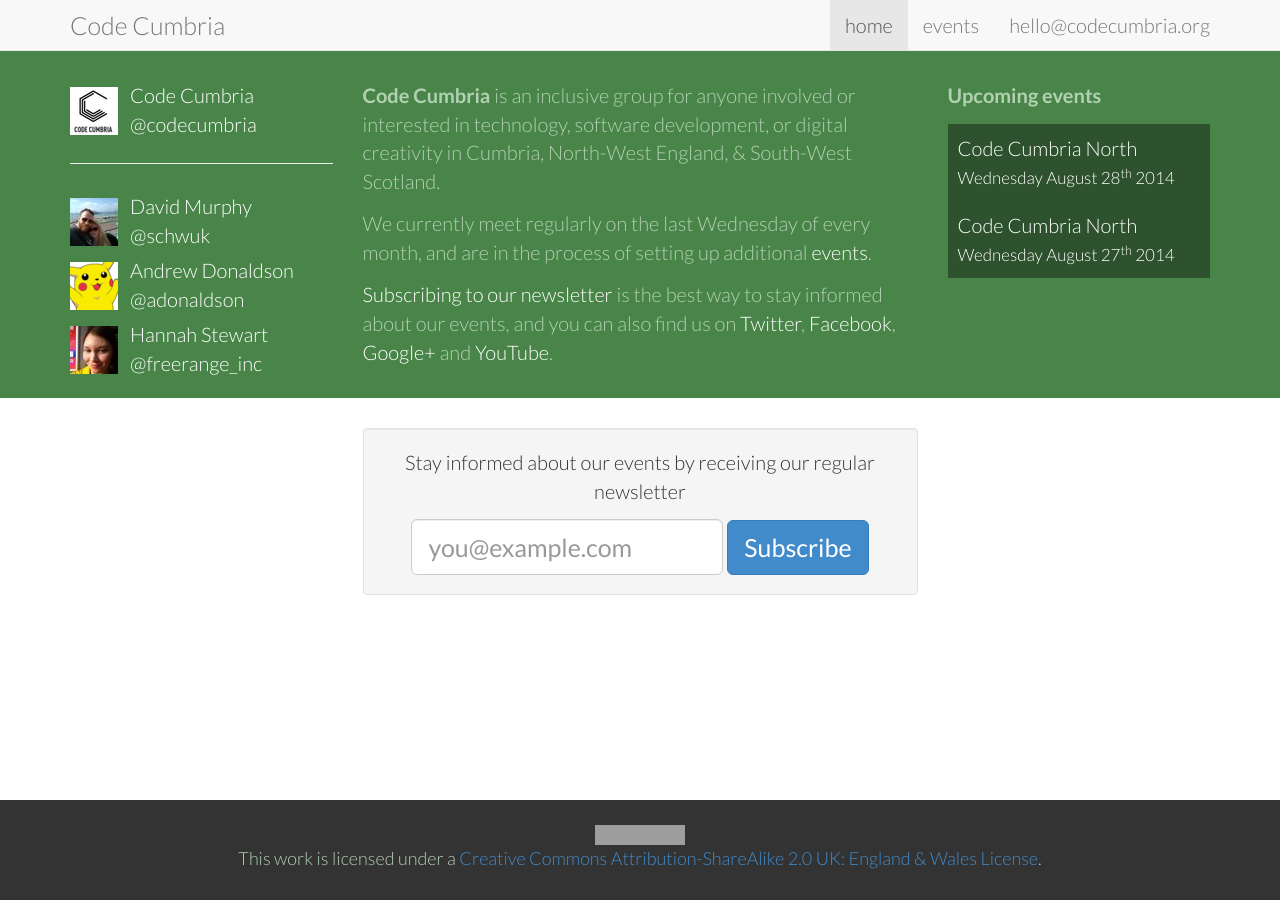
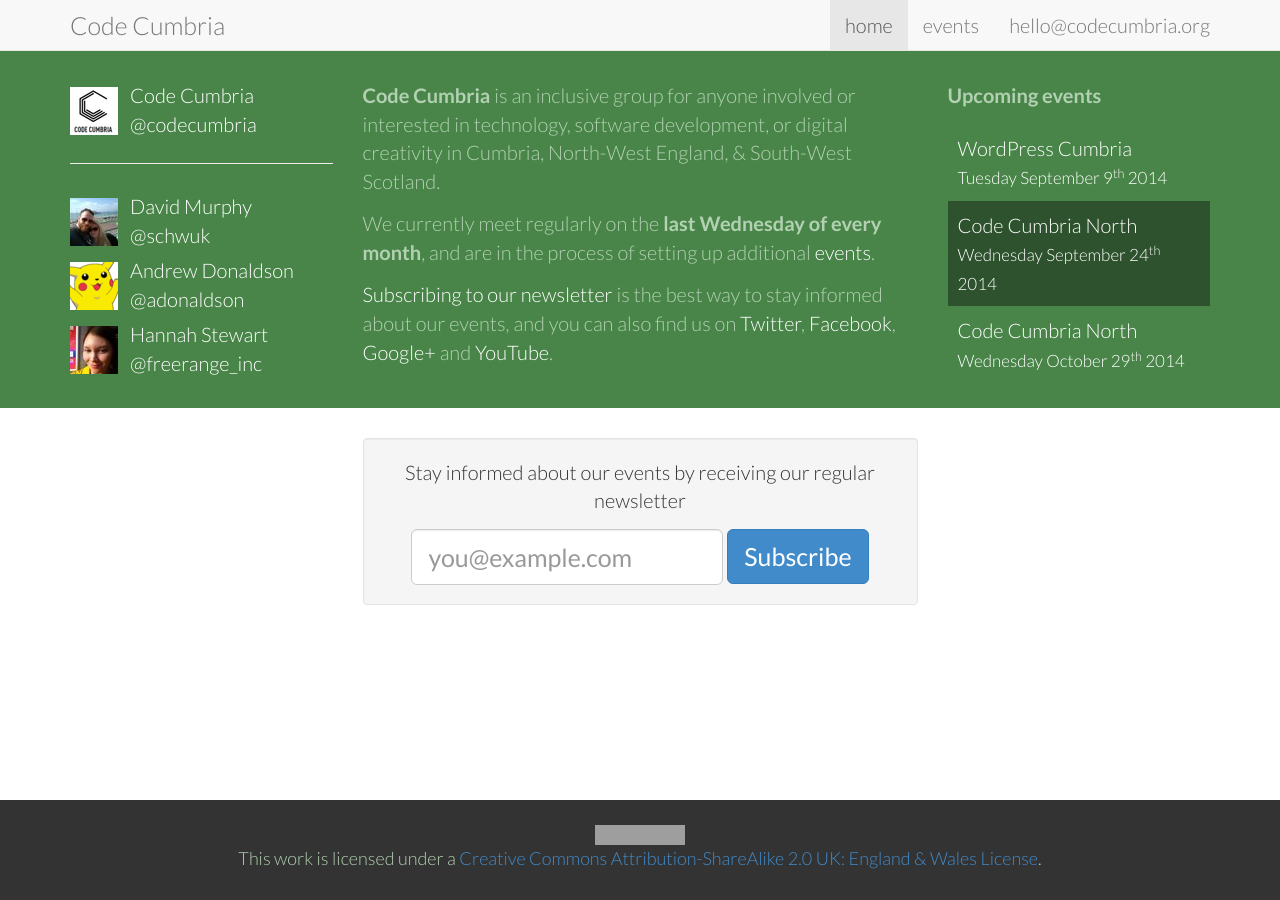
Before and after one commit to CodeCumbria/codecumbria.github.io, a Jekyll site: the page built from index.html, in a window 1280 px wide. Built offline with Jekyll 4.4.1, drawn with Linux system fonts in a browser that asks for light colours; Markdown is read by kramdown in place of the engine named in the settings; grey boxes are pictures that could not be loaded.

Commit message:
Updated events for September.

```diff
--- a/events/code_cumbria_north.html
+++ b/events/code_cumbria_north.html
@@ -6,7 +6,7 @@ section: events
 
 <div class="row">
   <div class="col-md-12">
-    <p class="lead">The next {{ page.title }} will take place in Carlisle on <strong>Wednesday August 28<sup>th</sup>, 2014</strong> beginning at 18:30 and ending at 21:00.</p>
+    <p class="lead">The next {{ page.title }} will take place in Carlisle on <strong>Wednesday September 24<sup>th</sup>, 2014</strong> beginning at 18:30 and ending at 21:00.</p>
     <div class="well">
       <p>We realise Cumbria is a large county, and not everyone can make it to Carlisle easily. In the future we hope to hold similar meetings in other parts of the county - please <a href="mailto:hello@codecumbria.org?subject=I%20want%20to%20help%20run%20a%20meeting" title="get in touch about running a meeting">get in touch</a> if you would like to help make those happen.</p>
     </div>
@@ -20,7 +20,7 @@ section: events
   <div class="col-md-6">
     <p>There are usually 3-4 talks of about 20 minutes each (including Q&A), mixed with general discussion, networking and - of course - tea &amp; coffee.</p>
     <p>Talks can be presentations, demos, idea/production validation, or just something cool you've done and want to share with others. The rule of thumbs for talks is: "if you'd be interested in hearing it, then so will we". We welcome anyone who is willing to present, and have had many varied talks in the past. Presenting to your peers is great way to develop/hone your presentation skills, and giving at least one talk is recommended to all attendees.</p>
-    <div style="width:100%; text-align:left;" ><iframe  src="//eventbrite.co.uk/tickets-external?eid=11789315159&ref=etckt" frameborder="0" height="214" width="100%" vspace="0" hspace="0" marginheight="5" marginwidth="5" scrolling="auto" allowtransparency="true"></iframe><div style="font-family:Helvetica, Arial; font-size:10px; padding:5px 0 5px; margin:2px; width:100%; text-align:left;" ><a style="color:#ddd; text-decoration:none;" target="_blank" href="http://www.eventbrite.co.uk/r/etckt">Event registration</a><span style="color:#ddd;"> for </span><a style="color:#ddd; text-decoration:none;" target="_blank" href="https://ccn-1408.eventbrite.co.uk/?ref=etckt">Code Cumbria North - 2014.08</a> <span style="color:#ddd;">powered by</span> <a style="color:#ddd; text-decoration:none;" target="_blank" href="http://www.eventbrite.co.uk?ref=etckt">Eventbrite</a></div></div>
+    <!-- <div style="width:100%; text-align:left;" ><iframe  src="//eventbrite.co.uk/tickets-external?eid=11789315159&ref=etckt" frameborder="0" height="214" width="100%" vspace="0" hspace="0" marginheight="5" marginwidth="5" scrolling="auto" allowtransparency="true"></iframe><div style="font-family:Helvetica, Arial; font-size:10px; padding:5px 0 5px; margin:2px; width:100%; text-align:left;" ><a style="color:#ddd; text-decoration:none;" target="_blank" href="http://www.eventbrite.co.uk/r/etckt">Event registration</a><span style="color:#ddd;"> for </span><a style="color:#ddd; text-decoration:none;" target="_blank" href="https://ccn-1408.eventbrite.co.uk/?ref=etckt">Code Cumbria North - 2014.08</a> <span style="color:#ddd;">powered by</span> <a style="color:#ddd; text-decoration:none;" target="_blank" href="http://www.eventbrite.co.uk?ref=etckt">Eventbrite</a></div></div> -->
   </div>
   <div class="col-md-6">
     <div class="well cta">
--- a/index.html
+++ b/index.html
@@ -11,14 +11,15 @@ section: home
     <div class="row">
       <div class="col-md-6 col-md-push-3">
         <p><strong>Code Cumbria</strong> is an inclusive group for anyone involved or interested in technology, software development, or digital creativity in Cumbria, North-West England, &amp; South-West Scotland.</p>
-        <p>We currently meet regularly on the last Wednesday of every month, and are in the process of setting up additional <a href="/events/">events</a>.</p>
+        <p>We currently meet regularly on the <strong>last Wednesday of every month</strong>, and are in the process of setting up additional <a href="/events/">events</a>.</p>
         <p><a href="http://codecumbria.us4.list-manage.com/subscribe?u=d5773ad10b2dbd18f0917b34d&id=b05ef6c268">Subscribing to our newsletter</a> is the best way to stay informed about our events, and you can also find us on <a href="https://twitter.com/CodeCumbria">Twitter</a>, <a href="https://www.facebook.com/CodeCumbria">Facebook</a>, <a href="https://plus.google.com/115153763645873458111">Google+</a> and <a href="https://www.youtube.com/user/CodeCumbria">YouTube</a>.</p>
       </div>
       <div class="col-md-3 col-md-push-3 events">
         <h2>Upcoming events</h2>
         <ul>
-          <a href="/events/code_cumbria_north.html" title="View details of the Code Cumbria North event"><li class="next">Code Cumbria North<br /><small>Wednesday August 28<sup>th</sup> 2014</small></li></a>
-          <a><li class="next">Code Cumbria North<br /><small>Wednesday August 27<sup>th</sup> 2014</small></li></a>
+          <a><li>WordPress Cumbria<br /><small>Tuesday September 9<sup>th</sup> 2014</small></li></a>
+          <a href="/events/code_cumbria_north.html" title="View details of the Code Cumbria North event"><li class="next">Code Cumbria North<br /><small>Wednesday September 24<sup>th</sup> 2014</small></li></a>
+          <a><li>Code Cumbria North<br /><small>Wednesday October 29<sup>th</sup> 2014</small></li></a>
         </ul>
       </div>
       <div class="col-md-3 col-md-pull-9 people">
```
